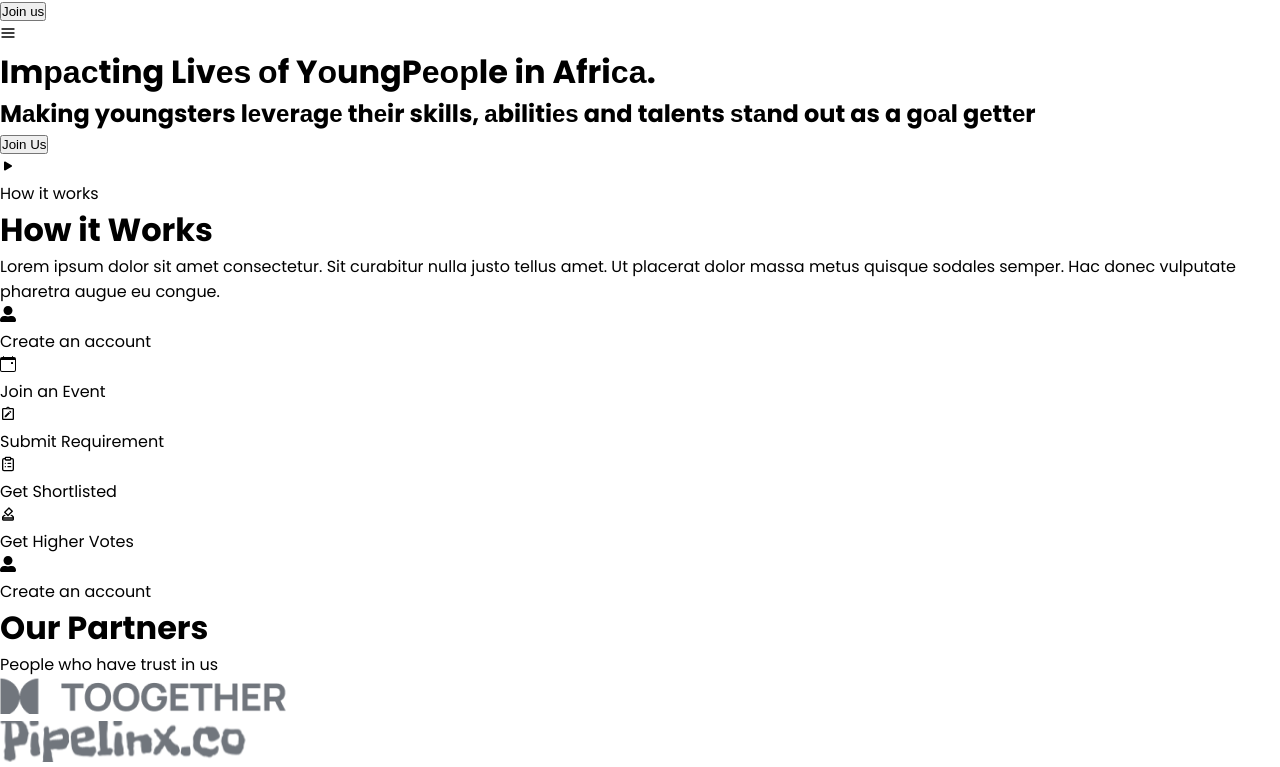
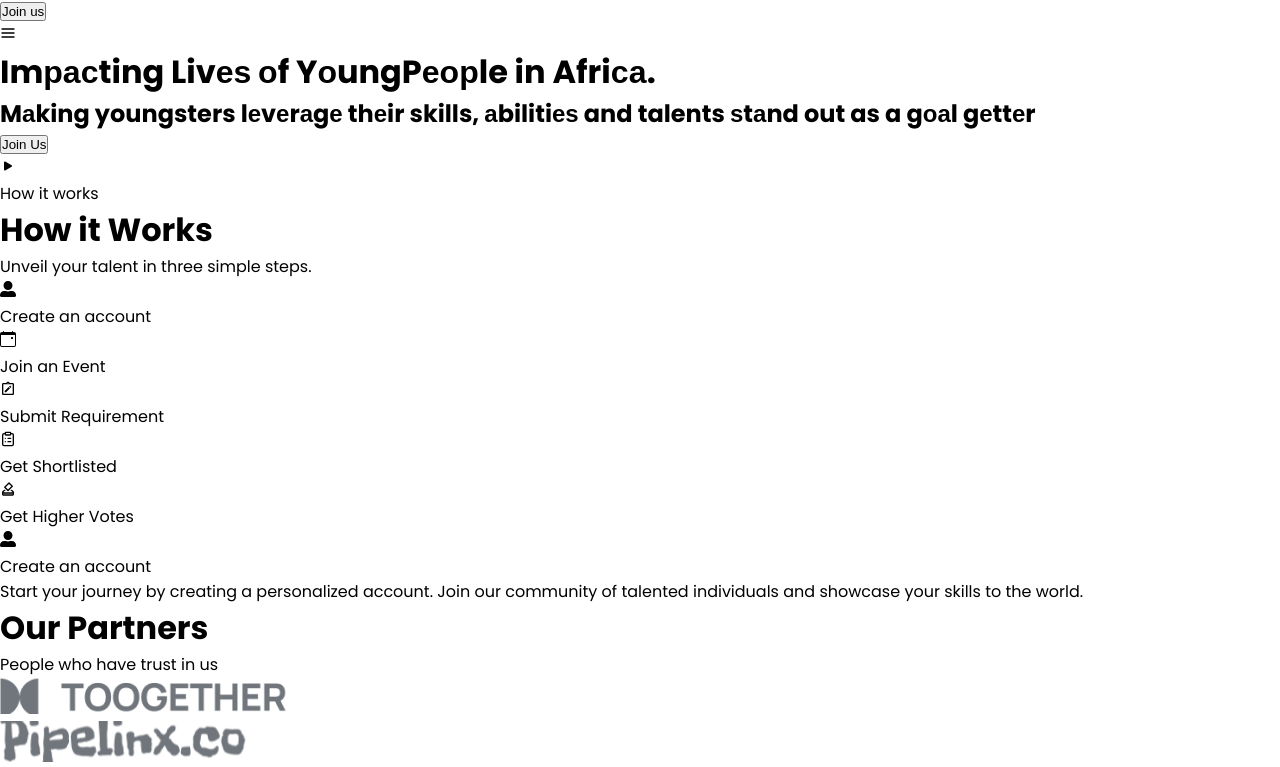
Before and after one commit to sekani50/talent-show, a React (Create React App) app: page / in a window 1280 px wide. Shown: the part 644-1411 px from the top of the page. Built offline with nearby package versions, Linux system fonts and the light colour scheme.

Commit message:
Populate static home page contents

```diff
--- a/src/components/landingUi/states.jsx
+++ b/src/components/landingUi/states.jsx
@@ -12,9 +12,7 @@ const StateFlow = () => {
         How it Works
       </h1>
       <div className="px-4 mx-auto justify-center flex items-center text-center leading-7 sm:leading-8 w-full sm:px-20">
-        Lorem ipsum dolor sit amet consectetur. Sit curabitur nulla justo tellus
-        amet. Ut placerat dolor massa metus quisque sodales semper. Hac donec
-        vulputate pharetra augue eu congue.
+        Unveil your talent in three simple steps.
       </div>
 
       <div className="w-full mx-auto  flex gap-3 items-center px-2 sm:px-20 ">
@@ -81,6 +79,10 @@ const StateFlow = () => {
             <div className="text-sm sm:text-xl font-semibold">
               Create an account
             </div>
+            <p className="flex flex-wrap justify-start items-start leading-7 sm:leading-8">
+              Start your journey by creating a personalized account.
+              Join our community of talented individuals and showcase your skills to the world.
+            </p>
           </div>
         )}
         {active === 1 && (
@@ -89,6 +91,10 @@ const StateFlow = () => {
             <div className="text-sm sm:text-xl font-semibold">
               Join an Event
             </div>
+            <p className="flex flex-wrap justify-start items-start leading-7 sm:leading-8">
+              Browse through our exciting events and choose the one that suits your talent.
+              Joining is easy – simply select an event that resonates with you and become a part of the action.
+            </p>
           </div>
         )}
         {active === 2 && (
@@ -97,6 +103,10 @@ const StateFlow = () => {
             <div className="text-sm sm:text-xl font-semibold">
               Submit Requirement
             </div>
+            <p className="flex flex-wrap justify-start items-start leading-7 sm:leading-8">
+              Once you've selected an event, submit your requirements to make your participation official.
+              Share your details, showcase samples of your work, and let us know why you're the perfect fit.
+            </p>
           </div>
         )}
         {active === 3 && (
@@ -105,6 +115,10 @@ const StateFlow = () => {
             <div className="text-sm sm:text-xl font-semibold">
               Get Shortlisted
             </div>
+            <p className="flex flex-wrap justify-start items-start leading-7 sm:leading-8">
+              Our expert panel will review your submission and shortlist the most promising talents.
+              If you're selected, you'll receive a notification and be one step closer to showcasing your talent.
+            </p>
           </div>
         )}
         {active === 4 && (
@@ -113,6 +127,10 @@ const StateFlow = () => {
             <div className="text-sm sm:text-xl font-semibold">
               Get Higher Votes
             </div>
+            <p className="flex flex-wrap justify-start items-start leading-7 sm:leading-8">
+              Engage with the audience and gather votes to stand out! Encourage your friends, family, and supporters to vote for your talent.
+              The more votes you get, the higher your chances of shining on the big stage
+            </p>
           </div>
         )}
       </div>
```
Also changed, not shown: 1 other file (tests, documents, lock files or other folders).
